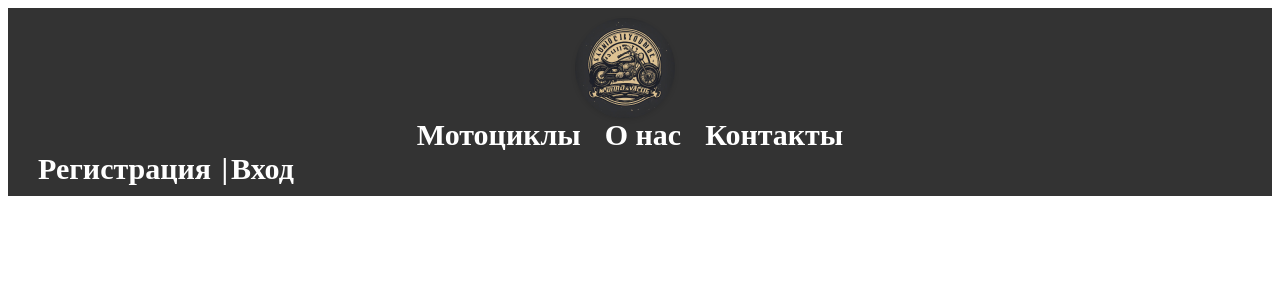
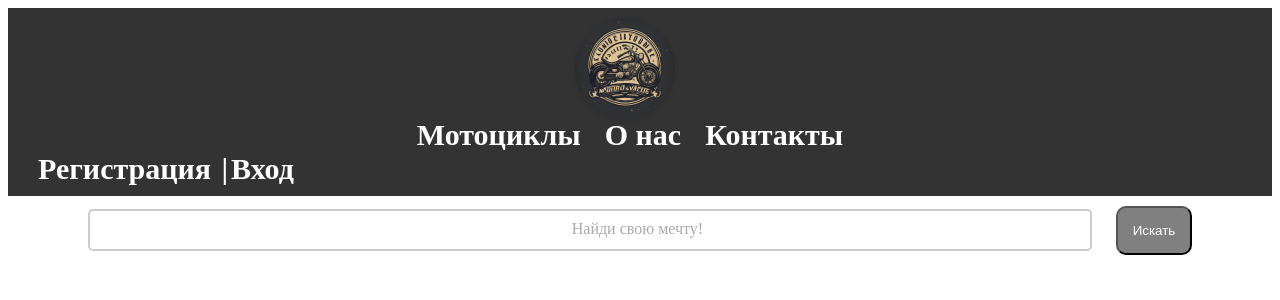
Before and after one commit to Pony3n/Moto_sale, a Django app: page /moto/ in a window 1280 px wide. Shown: the top 300 px of the page. Run offline with Django 5.2, Linux system fonts and the light colour scheme; data that the repository does not hold is empty.

Commit message:
Added search field for main page and for search page. Also added some variants for different situations like empty search field.

```diff
--- /dev/null
+++ b/moto_seller/motorcycles/forms.py
@@ -0,0 +1,5 @@
+from django import forms
+
+
+class MotorcyclesSearchForm(forms.Form):
+    search_query = forms.CharField(max_length=90, required=False, label='Найди свою мечту!')
--- a/moto_seller/motorcycles/static/motorcycles/css/main_page_styles.css
+++ b/moto_seller/motorcycles/static/motorcycles/css/main_page_styles.css
@@ -20,12 +20,13 @@
 }
 
 .moto_card img {
-    max-width: 70%;
-    height: 40%;
+    max-width: 100%;
+    height: auto;           /* Изменить, если разонравится */
     margin-top: 10px;
 }
 
 .moto_cards_container {
+    background-color: #dfdfdf;
     display: flex;
     flex-wrap: wrap;
     justify-content: space-between;
@@ -99,3 +100,48 @@
 .auth-button:hover {
     color: #808080;
 }
+
+.search-form {
+    max-width: 90%;
+    margin: 10px auto;
+    text-align: center;
+    position: relative;
+}
+
+.search-input {
+    display: inline-block;
+    width: calc(90% - 20px); /* Ширина строки поиска, уменьшена на 20px для учета внутренних отступов */
+    margin-right: 20px; /* Добавлен отступ справа */
+    box-sizing: border-box; /* Учет внутренних отступов в общей ширине */
+}
+
+.search-form input[type="text"] {
+    width: 100%;
+    padding: 10px;
+    font-size: 16px;
+    box-sizing: border-box;
+    border: none;
+    border-radius: 5px;
+    border: 2px solid #ccc;
+}
+
+.search-form:before  {
+    content: "Найди свою мечту!";
+    position: absolute;
+    top: 29%;
+    left: 44%;
+    font-size: 16px;
+    opacity: 0.5; /* Прозрачность надписи */
+    pointer-events: none;
+    color: #555;
+}
+
+.search-button {
+    background-color: #808080;
+    color: #ffffff;
+    padding: 15px 15px;
+    border: right;
+    border-radius: 10px;
+    cursor: pointer;
+}
+#808080
--- a/moto_seller/motorcycles/templates/motorcycles/base.html
+++ b/moto_seller/motorcycles/templates/motorcycles/base.html
@@ -18,9 +18,9 @@
         <img src="{% static 'motorcycles/images/Logo.jpg' %}" alt="Здесь должно быть лого">
     </div>
     <ul>
-        <li><a href="{% url 'show_main' %}">Мотоциклы</a></li>
-        <li><a href="{% url 'show_about' %}">О нас</a></li>
-        <li><a href="{% url 'show_contact' %}">Контакты</a></li>
+        <li><a href="{% url 'motorcycles:show_main' %}">Мотоциклы</a></li>
+        <li><a href="{% url 'motorcycles:show_about' %}">О нас</a></li>
+        <li><a href="{% url 'motorcycles:show_contact' %}">Контакты</a></li>
 
     </ul>
     {% if user.is_authenticated %}
--- a/moto_seller/motorcycles/templates/motorcycles/index.html
+++ b/moto_seller/motorcycles/templates/motorcycles/index.html
@@ -1,11 +1,17 @@
 {% extends 'motorcycles/base.html' %}
-{% load static %}
+
 {% block content %}
+    <form method="get" action="{% url 'motorcycles:motorcycle_search' %}" class="search-form">
+        <div class="search-input">
+            {{ form.search_query }}
+        </div>
+        <button type="submit" class="search-button">Искать</button>
+    </form>
 
 <div class="moto_cards_container">
   {% for moto in motorcycles %}
   <div class="moto_card">
-    <h2><a href="{% url 'motorcycle_detail' pk=moto.pk %}">{{ moto.model_name }}, {{ moto.date_of_issue }}</a> </h2>
+    <h2><a href="{% url 'motorcycles:motorcycle_detail' pk=moto.pk %}">{{ moto.model_name }}, {{ moto.date_of_issue }}</a> </h2>
     <p><strong>Тип:</strong> {{ moto.moto_type }}</p>
     <p><strong>Двигатель:</strong> {{ moto.engine }}</p>
     <p><strong>Коробка передач:</strong> {{ moto.transmission }}</p>
@@ -14,6 +20,6 @@
     <h2><strong>Цена:</strong> {{ moto.price }}</h2>
     <img src="{{ moto.image.url }}" alt="I DON'T KNOW!" class="moto_images">
   </div>
-{% endfor %}
+  {% endfor %}
 </div>
 {% endblock %}
--- a/moto_seller/motorcycles/urls.py
+++ b/moto_seller/motorcycles/urls.py
@@ -2,11 +2,14 @@ from django.urls import path
 from django.conf.urls.static import static
 from django.conf import settings
 
-from .views import show_main, show_about, show_contact, MotorcycleDetailView
+from .views import show_main, show_about, show_contact, MotorcycleDetailView, motorcycle_search
+
+app_name = 'motorcycles'
 
 urlpatterns = [
     path('', show_main, name="show_main"),
     path('about/', show_about, name="show_about"),
     path('contact/', show_contact, name="show_contact"),
     path('<int:pk>/', MotorcycleDetailView.as_view(), name="motorcycle_detail"),
+    path('search/', motorcycle_search, name="motorcycle_search"),
 ] + static(settings.STATIC_URL, document_root=settings.STATIC_ROOT)
--- a/moto_seller/motorcycles/views.py
+++ b/moto_seller/motorcycles/views.py
@@ -1,20 +1,71 @@
-from django.shortcuts import render
+from django.shortcuts import render, redirect
 from django.views import View
+from django.urls import reverse
 
 from .models import Motorcycle
+from .forms import MotorcyclesSearchForm
+
 
 def show_main(request):
+    """
+    Отображает главную страницу со списком всех мотоциклов
+    """
     motorcycles = Motorcycle.objects.all()
-    return render(request, 'motorcycles/index.html', {"motorcycles": motorcycles})
+    form = MotorcyclesSearchForm(request.GET)
+
+    context = {
+        'motorcycles': motorcycles,
+        'form': form
+    }
+    return render(request, 'motorcycles/index.html', context)
+
+
+def motorcycle_search(request):
+    """
+    Отображает форму для поиска конкретных моделей. В случае отсутствия совпадений, выводит соответствующее сообщение.
+    В случае передачи пустой строки, возвращает на главную страницу.
+    """
+    search_query = None
+    if request.method == 'GET':
+        form = MotorcyclesSearchForm(request.GET)
+        if form.is_valid():
+            search_query = form.cleaned_data['search_query']
+            if search_query != None:
+                motorcycles = Motorcycle.objects.filter(model_name__icontains=search_query)
+                if motorcycles.exists():
+                    context = {
+                        'motorcycles': motorcycles,
+                        'search_query': search_query,
+                        'form': form,
+                    }
+                    return render(request, 'motorcycles/search_list.html', context)
+                else:
+                    no_result_message = "Совпадений не найдено"
+                    context = {
+                        'motorcycles': motorcycles,
+                        'form': form,
+                        'no_result_message': no_result_message,
+                    }
+                    return render(request, 'motorcycles/search_list.html', context)
+
+    context = {
+        'search_query': search_query,
+        'form': MotorcyclesSearchForm(),
+    }
+
+    return render(request, 'motorcycles/index.html', context)
+
 
 def show_about(request):
     return render(request, 'motorcycles/about.html')
 
+
 def show_contact(request):
     return render(request, 'motorcycles/contact.html')
 
+
 class MotorcycleDetailView(View):
-    template_name = "motorcycles/motorcycle_detail_view.html"
+    template_name = "motorcycles/motorcycle_detail.html"
 
     def get(self, request, *args, **kwargs):
         moto = Motorcycle.objects.get(pk=self.kwargs['pk'])
```
Also changed, not shown: moto_seller/moto_user/static/moto_user/css/profile_styles.css (+22 -4 lines), moto_seller/motorcycles/templates/motorcycles/search_list.html (added, +29 -0 lines), moto_seller/motorcycles/templates/motorcycles/motorcycle_detail.html (renamed from moto_seller/motorcycles/templates/motorcycles/motorcycle_detail_view.html).
